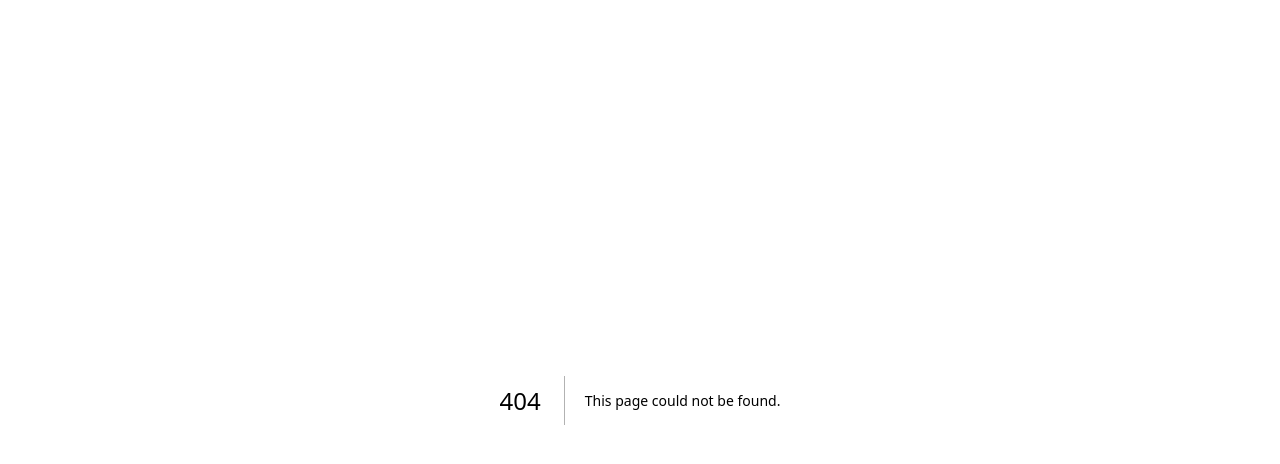
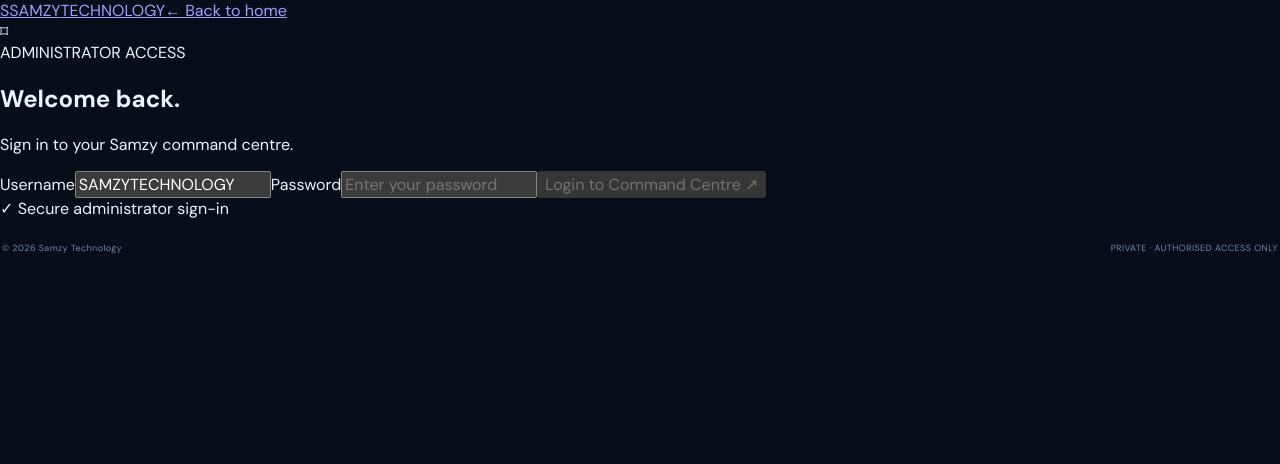
Before and after one commit to samzytechnology-AI/Samzy-Sales-management-, a Next.js app: page /login in a window 1280 px wide. Before the commit this address had no page. Shown: the top 464 px of the page. Built offline with nearby package versions, Linux system fonts and the light colour scheme.

Commit message:
Add dedicated administrator login page

```diff
--- /dev/null
+++ b/src/app/login/page.tsx
@@ -0,0 +1,70 @@
+"use client";
+
+import { FormEvent, useState } from "react";
+import Link from "next/link";
+import { useRouter } from "next/navigation";
+import { createClient } from "@supabase/supabase-js";
+
+export default function LoginPage() {
+  const router = useRouter();
+  const [username, setUsername] = useState("SAMZYTECHNOLOGY");
+  const [password, setPassword] = useState("");
+  const [error, setError] = useState("");
+  const [busy, setBusy] = useState(false);
+
+  async function submit(event: FormEvent<HTMLFormElement>) {
+    event.preventDefault();
+    if (busy) return;
+    setBusy(true);
+    setError("");
+    try {
+      const response = await fetch("/api/auth/login", {
+        method: "POST",
+        headers: { "Content-Type": "application/json" },
+        body: JSON.stringify({ username, password }),
+      });
+      const result = await response.json();
+      if (!response.ok || !result.session) throw new Error(result.error ?? "Login failed. Check your details.");
+      const url = process.env.NEXT_PUBLIC_SUPABASE_URL;
+      const anon = process.env.NEXT_PUBLIC_SUPABASE_ANON_KEY;
+      if (!url || !anon) throw new Error("Secure sign-in is not configured. Contact the administrator.");
+      const supabase = createClient(url, anon);
+      const { data, error: sessionError } = await supabase.auth.setSession({
+        access_token: result.session.access_token,
+        refresh_token: result.session.refresh_token,
+      });
+      if (sessionError || !data.session) throw new Error("A secure session could not be created. Please try again.");
+      router.replace("/dashboard");
+    } catch (reason) {
+      setError(reason instanceof Error ? reason.message : "Unable to sign in. Please try again.");
+    } finally {
+      setBusy(false);
+    }
+  }
+
+  return (
+    <main className="entry-shell login-shell">
+      <div className="entry-glow entry-glow-one" />
+      <nav className="entry-nav">
+        <Link href="/" className="entry-brand"><span className="entry-mark">S</span><span>SAMZY<span className="entry-brand-accent">TECHNOLOGY</span></span></Link>
+        <Link href="/" className="entry-back">← Back to home</Link>
+      </nav>
+      <section className="login-card">
+        <div className="login-icon">⌑</div>
+        <div className="entry-kicker">ADMINISTRATOR ACCESS</div>
+        <h1>Welcome back.</h1>
+        <p>Sign in to your Samzy command centre.</p>
+        <form onSubmit={submit}>
+          <label htmlFor="username">Username</label>
+          <input id="username" name="username" value={username} onChange={event => setUsername(event.target.value)} autoComplete="username" required />
+          <label htmlFor="password">Password</label>
+          <input id="password" name="password" type="password" value={password} onChange={event => setPassword(event.target.value)} placeholder="Enter your password" autoComplete="current-password" required />
+          {error ? <div className="login-error" role="alert">{error}</div> : null}
+          <button type="submit" disabled={busy || !username.trim() || !password}>{busy ? "Verifying access…" : "Login to Command Centre"} <span>↗</span></button>
+        </form>
+        <div className="login-security"><span>✓</span> Secure administrator sign-in</div>
+      </section>
+      <footer className="entry-footer"><span>© {new Date().getFullYear()} Samzy Technology</span><span>PRIVATE · AUTHORISED ACCESS ONLY</span></footer>
+    </main>
+  );
+}
```
